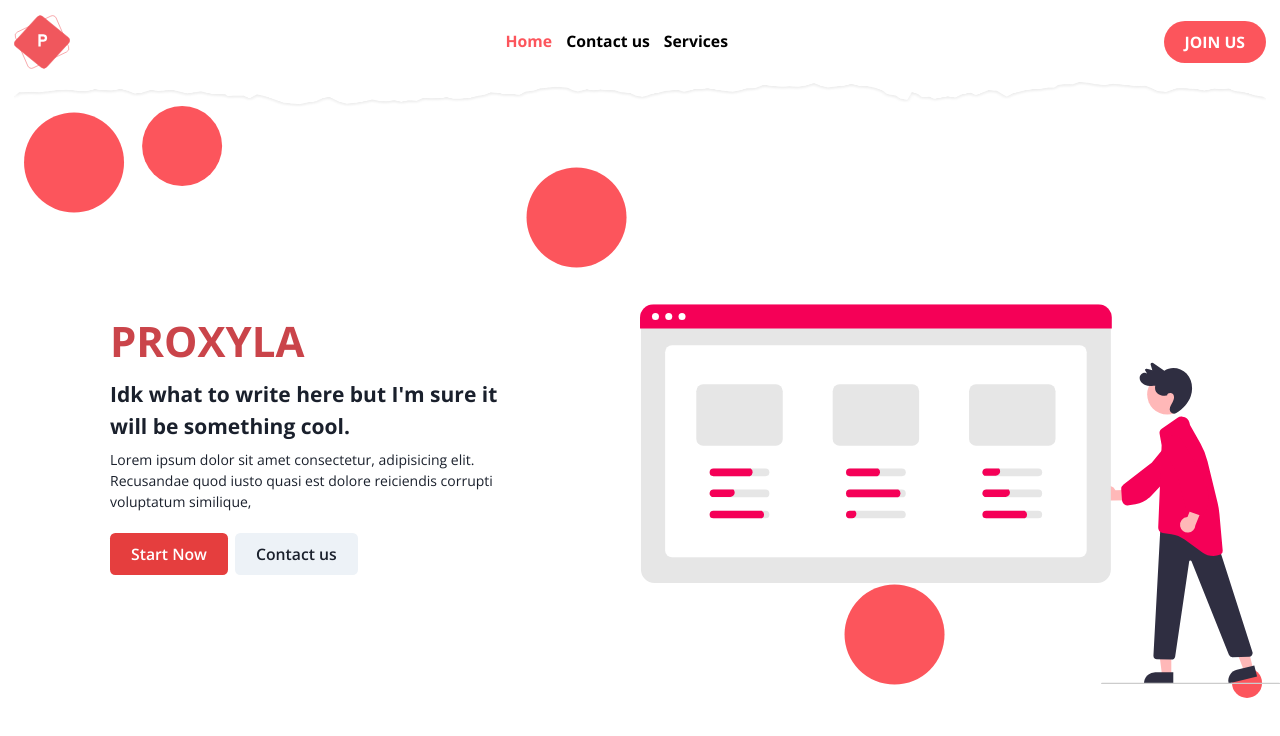
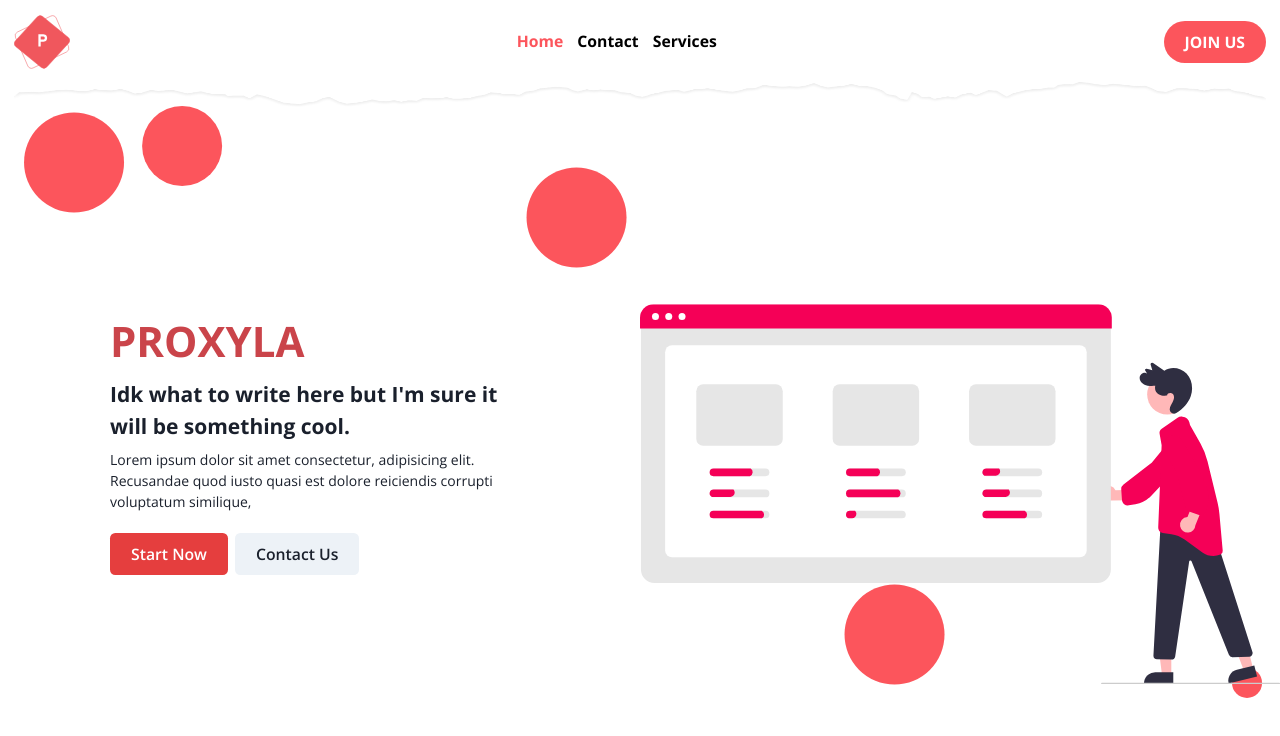
Before and after one commit to AyoubSayah/NuitD-info, a React (Vite) app: page / in a window 1280 px wide. Shown: the top 736 px of the page. Built offline with nearby package versions, Linux system fonts and the light colour scheme.

Commit message:
fix wording

```diff
--- a/src/layout/components/Navbar.tsx
+++ b/src/layout/components/Navbar.tsx
@@ -74,7 +74,7 @@ const Navbar: FunctionComponent<NavbarProps> = ({
                 fontSize="lg"
                 fontWeight="bold"
               >
-                Contact us
+                Contact
               </Text>
             )}
           </NavLink>
--- a/src/modules/home/Home.tsx
+++ b/src/modules/home/Home.tsx
@@ -47,7 +47,7 @@ const Home = () => {
             <Button colorScheme="red" size="lg">
               Start Now
             </Button>
-            <Button size="lg">Contact us</Button>
+            <Button size="lg">Contact Us</Button>
           </Flex>
         </Flex>
         <Box flexBasis="50%">
```
